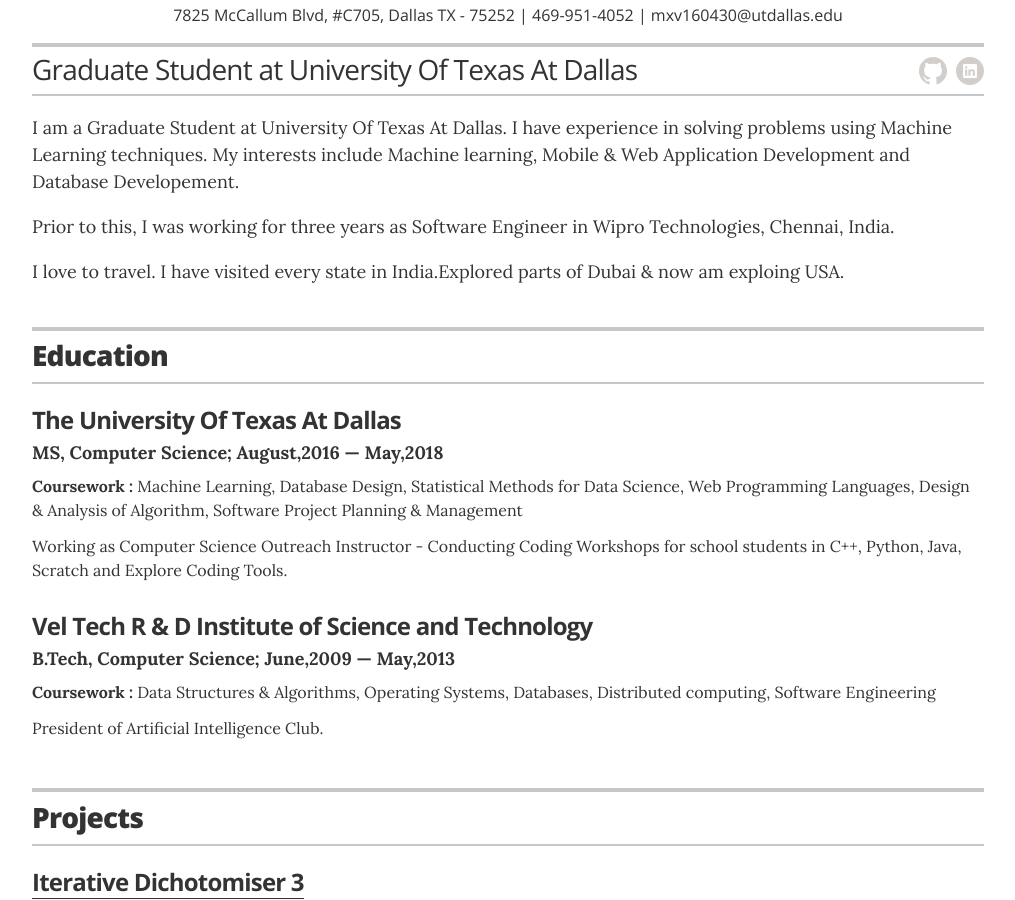
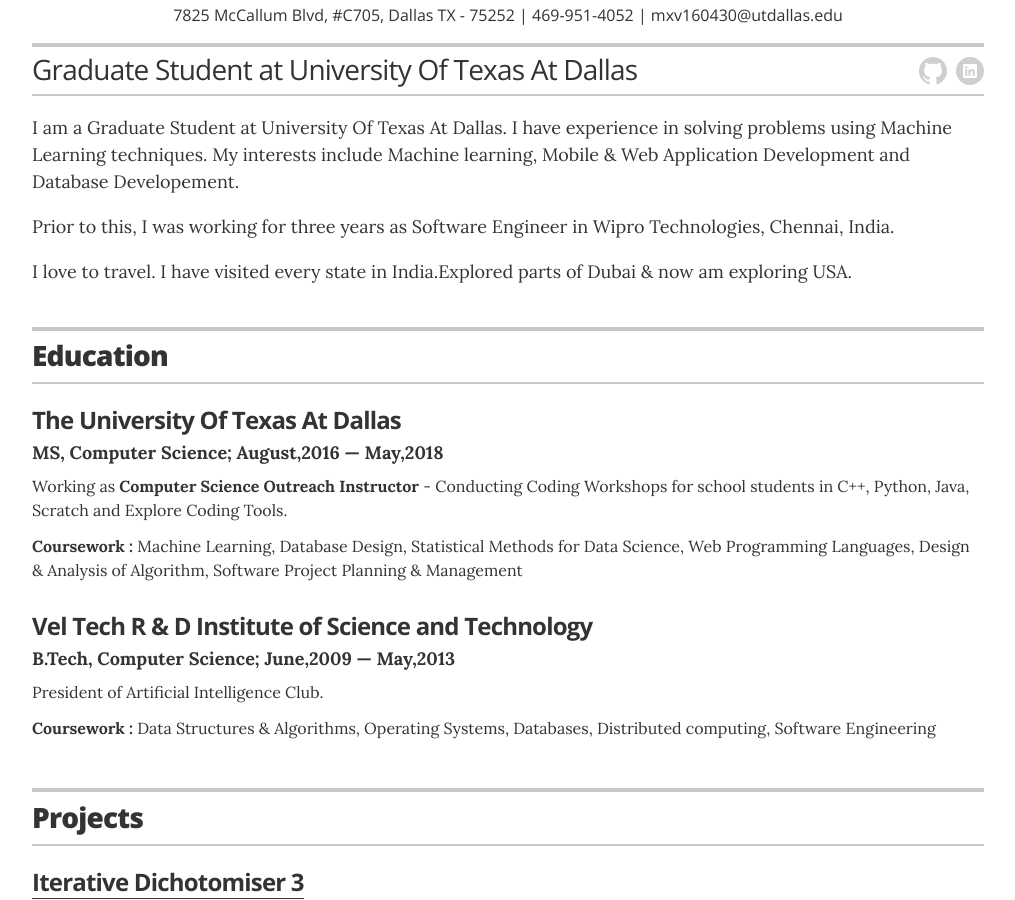
Before and after one commit to mohanakrishnavh/mohanakrishnavh.github.io, a Jekyll site: the page index.html, which Jekyll copies as it is, in a window 1280 px wide and 900 px high, scrolled down 212 px. Shown: the whole window, without its empty margins (132-1147 px from the left). Built offline with Jekyll 4.4.1, drawn with Linux system fonts in a browser that asks for light colours; some of the changed text lies outside the part shown.

Commit message:
Update index.html

```diff
--- a/index.html
+++ b/index.html
@@ -103,7 +103,7 @@
         <div class="executive-summary no-print" itemprop="description">
           <p>I am a Graduate Student at University Of Texas At Dallas. I have experience in solving problems using Machine Learning techniques. My interests include Machine learning, Mobile & Web Application Development and Database Developement.</p>
 		  <p>Prior to this, I was working for three years as Software Engineer in Wipro Technologies, Chennai, India. </p>
-		  <p> I love to travel. I have visited every state in India.Explored parts of Dubai & now am exploing USA.</p>
+		  <p> I love to travel. I have visited every state in India.Explored parts of Dubai & now am exploring USA.</p>
         </div>
 
 
@@ -122,15 +122,17 @@
         <div class="resume-item" itemscope itemprop="alumniOf" itemtype="http://schema.org/CollegeOrUniversity">
           <h3 class="resume-item-title" itemprop="name">The University Of Texas At Dallas</h3>
           <h4 class="resume-item-details" itemprop="description">MS, Computer Science; August,2016 &mdash; May,2018</h4>
-		<p class="resume-item-copy"><b>Coursework :</b> Machine Learning, Database Design, Statistical Methods for Data Science, Web Programming Languages, Design & Analysis of Algorithm, Software Project Planning & Management</p>
-          <p class="resume-item-copy">  Working as Computer Science Outreach Instructor - Conducting Coding Workshops for school students in C++, Python, Java, Scratch and Explore Coding Tools.</p>
-        </div>
+
+		<p class="resume-item-copy">  Working as <b>Computer Science Outreach Instructor</b> - Conducting Coding Workshops for school students in C++, Python, Java, Scratch and Explore Coding Tools.</p>
+       <p class="resume-item-copy"><b>Coursework :</b> Machine Learning, Database Design, Statistical Methods for Data Science, Web Programming Languages, Design & Analysis of Algorithm, Software Project Planning & Management</p>
+	      </div>
 
 		<div class="resume-item" itemscope itemprop="alumniOf" itemtype="http://schema.org/CollegeOrUniversity">
           <h3 class="resume-item-title" itemprop="name">Vel Tech R & D Institute of Science and Technology</h3>
           <h4 class="resume-item-details" itemprop="description">B.Tech, Computer Science; June,2009 &mdash; May,2013</h4>
+			<p class="resume-item-copy">  President of Artificial Intelligence Club.</p>
 	<p class="resume-item-copy"><b>Coursework :</b> Data Structures & Algorithms, Operating Systems, Databases, Distributed computing, Software Engineering </p>
-          <p class="resume-item-copy">  President of Artificial Intelligence Club.</p>
+
         </div>
 
 
@@ -223,7 +225,7 @@
 		  <div class="resume-item">
           <h3 class="resume-item-title"><a href="https://github.com/mohanakrishnavh/">DavisBase - Database File & Indexing </a></h3>
           <h4 class="resume-item-details">Java   &bull; Spring &mdash; 2017</h4>
-          <p class="resume-item-copy">  The project is under development.
+          <p class="resume-item-copy">  Creating a DBMS called DavisBase which is a hybrid of MySQL and SQLite.
 </p>  </div>
 
 
@@ -276,7 +278,7 @@
             <li>Planned and coordinated the transition of database encryption from SSL Certificate to Microsoft Public Key Infrastructure for all servers running SQL Server 2008, 2008R2 & 2012.</li>
             <li>Successfully upgraded all the MS SQL Server 2008 & 2008R2 servers in the environment to MS SQL Server 2012.</li>
             <li>Optimized database health check scripts to deliver reports in half the time.</li>
-			<li>Coordinated a team for service restoration during disaster recovery.</li>
+		<li>Coordinated a team for service restoration during disaster recovery.</li>
           </ul>
           <!--p class="resume-item-copy">If you're going to copy paste markup, or edit it, just be sure to keep the appropriate classnames on your new elements for styling purposes.</p-->
 
```
